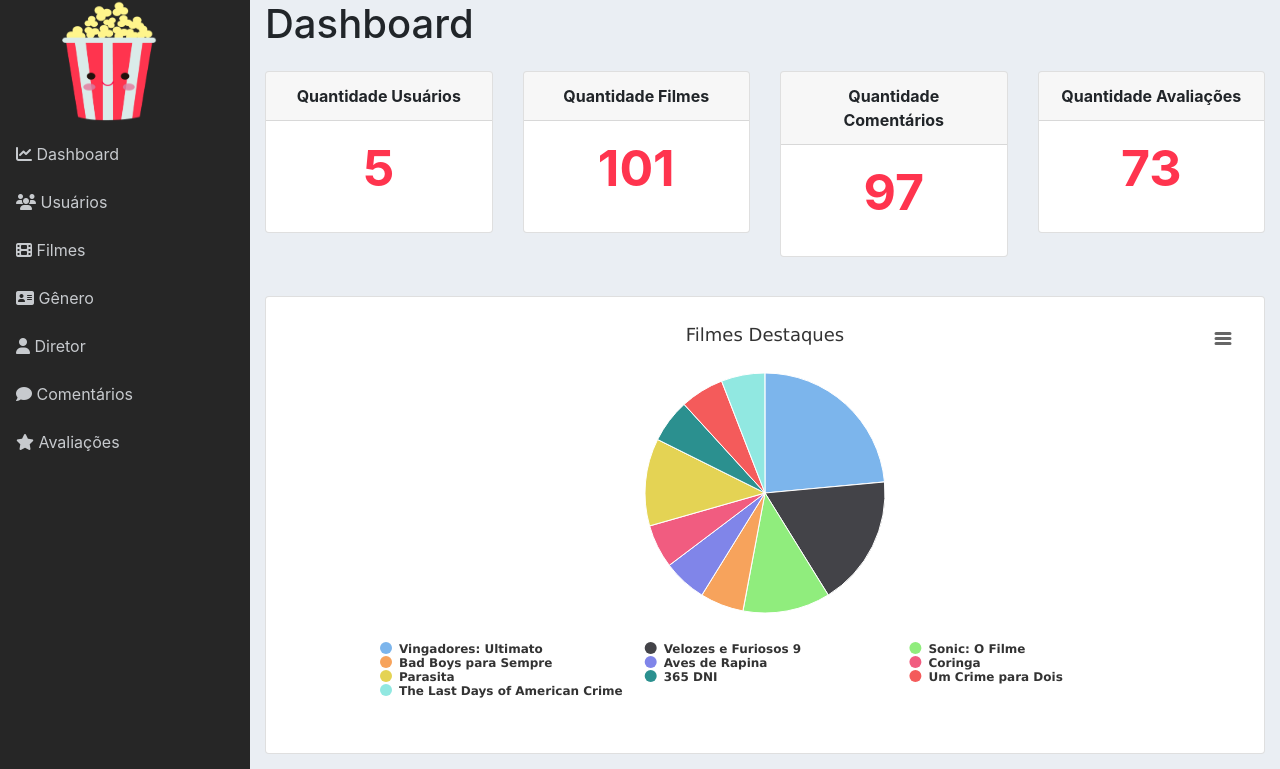
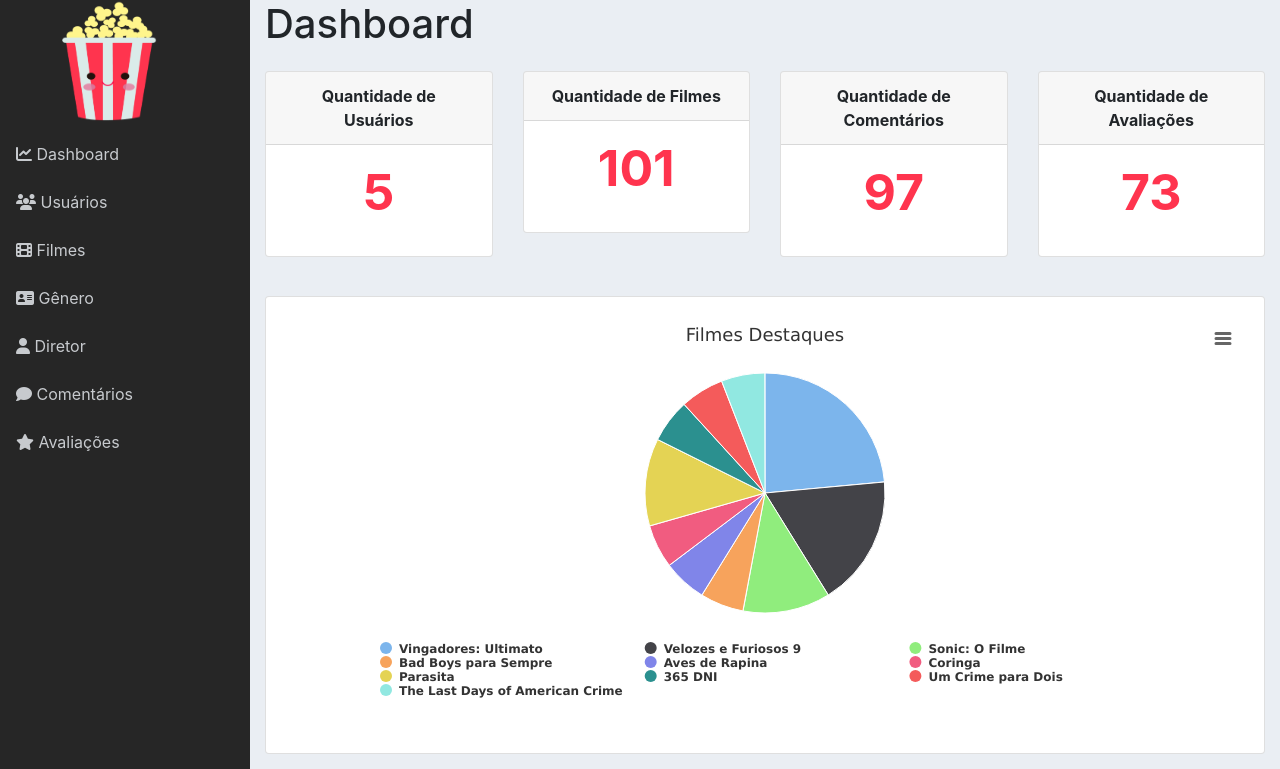
Before and after one commit to nath4nS/pipoca_doce, a PHP site: page /admin/home.php in a window 1280 px wide. Shown: the part 67-836 px from the top of the page. Run offline with PHP 8.4, Linux system fonts and the light colour scheme; the visitor is signed in with stand-in values (Sample User, id 1); data comes from the database, SQL or seed files in the repository; some libraries are stand-ins or nearby versions.

Commit message:
Correção

```diff
--- a/admin/home.php
+++ b/admin/home.php
@@ -17,7 +17,7 @@ $filmes_avaliacao = json_encode($relatorioDAO->contarFilmesAvaliacao('avaliacao'
 <div class="row">
 	<div class="col-3">
 		<div class="card">
-			<div class="card-header"><strong>Quantidade Usuários</strong></div>
+			<div class="card-header"><strong>Quantidade de Usuários</strong></div>
 			<div class="card-body card-dashboard">
 				<p class="total"><?= $total_usuarios['total'] ?? 0; ?></p>
 			</div>
@@ -25,7 +25,7 @@ $filmes_avaliacao = json_encode($relatorioDAO->contarFilmesAvaliacao('avaliacao'
 	</div>
 	<div class="col-3">
 		<div class="card">
-			<div class="card-header"><strong>Quantidade Filmes</strong></div>
+			<div class="card-header"><strong>Quantidade de Filmes</strong></div>
 			<div class="card-body card-dashboard">
 				<p class="total filmes"><?= $total_filmes['total'] ?? 0; ?></p>
 			</div>
@@ -33,7 +33,7 @@ $filmes_avaliacao = json_encode($relatorioDAO->contarFilmesAvaliacao('avaliacao'
 	</div>
 	<div class="col-3">
 		<div class="card">
-			<div class="card-header"><strong>Quantidade Comentários</strong></div>
+			<div class="card-header"><strong>Quantidade de Comentários</strong></div>
 			<div class="card-body card-dashboard">
 				<p class="total comentarios"><?= $total_comentarios['total'] ?? 0; ?></p>
 			</div>
@@ -41,7 +41,7 @@ $filmes_avaliacao = json_encode($relatorioDAO->contarFilmesAvaliacao('avaliacao'
 	</div>
 	<div class="col-3">
 		<div class="card">
-			<div class="card-header"><strong>Quantidade Avaliações</strong></div>
+			<div class="card-header"><strong>Quantidade de Avaliações</strong></div>
 			<div class="card-body card-dashboard">
 				<p class="total avaliacoes"><?= $total_avaliacoes['total'] ?? 0; ?></p>
 			</div>
```
